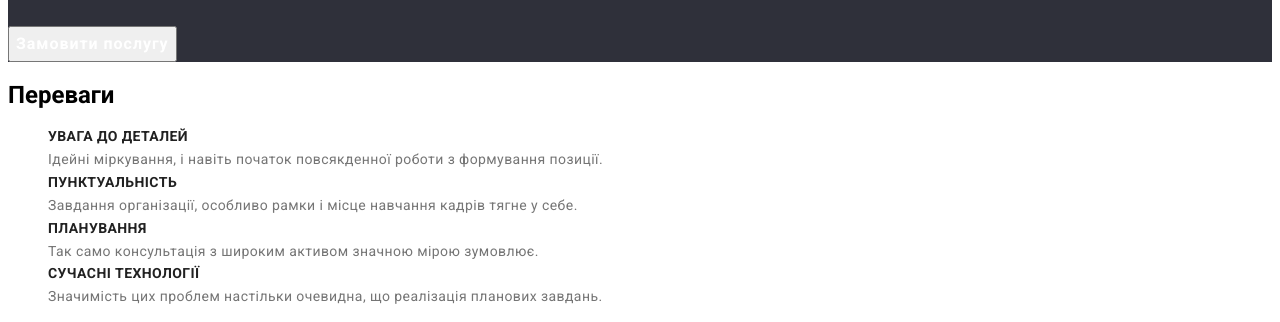
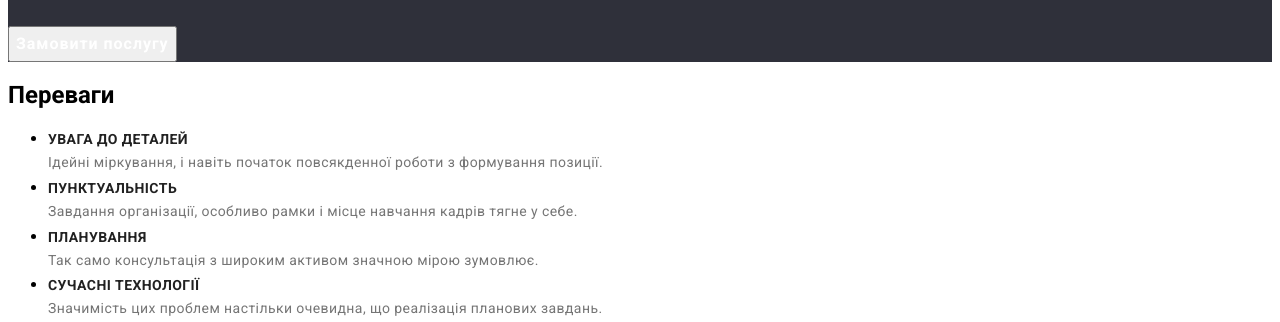
Before and after one commit to vsatyrenko/goit-markup-hw-01, a plain HTML site: page index.html in a window 1280 px wide. Shown: the part 281-603 px from the top of the page. Drawn offline with Linux system fonts and the light colour scheme.

Commit message:
кінець

```diff
--- a/css/styles.css
+++ b/css/styles.css
@@ -1,6 +1,3 @@
-.site-nav {
-
-}
 .link {
     text-decoration: none;
 }
--- a/index.html
+++ b/index.html
@@ -7,7 +7,7 @@
     <title>Студія</title>
     <link rel="preconnect" href="https://fonts.googleapis.com">
     <link rel="preconnect" href="https://fonts.gstatic.com" crossorigin>
-    <link href="https://fonts.googleapis.com/css2?family=Raleway:wght@700&family=Roboto:wght@400;500;700;900&display=swap"
+    <link href="https://fonts.googleapis.com/css2?family=Raleway:wght@700&family=Roboto:wght@400;500;700&display=swap"
       rel="stylesheet">
   <link rel="stylesheet" href="./css/styles.css"/>
   </head>
@@ -36,9 +36,9 @@
         <button class="model-open-button" type="button">Замовити послугу</button>
       </section>
 
-      <section>
+      <section class="features list">
         <h2>Переваги</h2>
-        <ul class="features list">
+        <ul>
           <li >
             <h3 class="subtitle">УВАГА ДО ДЕТАЛЕЙ</h3>
             <p  class="subtitle-text">Ідейні міркування, i навіть початок повсякденної роботи з
```
